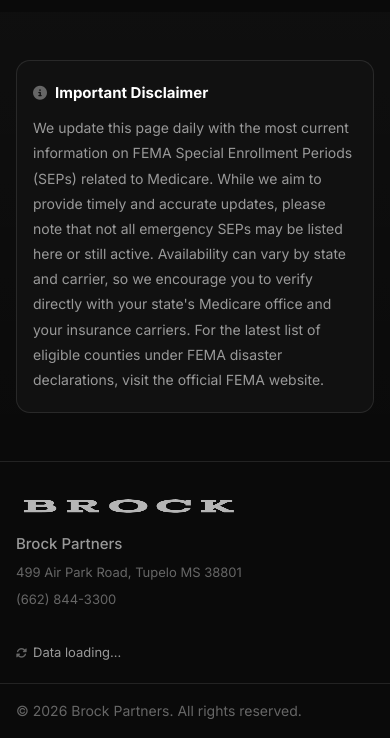
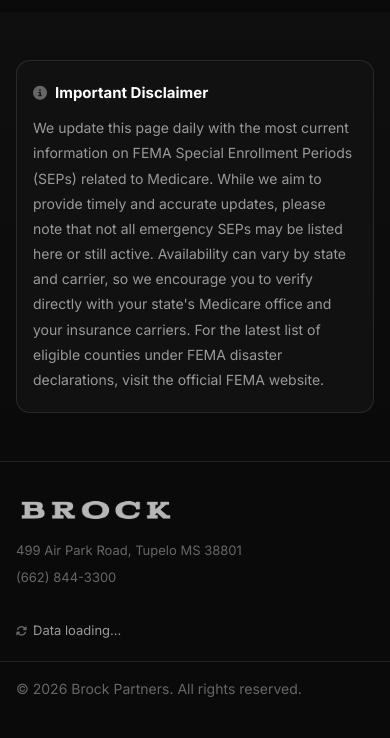
Before and after one commit to BBI-Vibe-Bros/brock-dst-sep-tool, a website: page index.html in a window 390 px wide. Shown: the part 1060-1798 px from the top of the page. After the commit the page ends 1776 px from the top, so only its background shows below. Drawn offline with nearby package versions, Linux system fonts and the light colour scheme; no server answers.

Commit message:
Fix sticky search mobile overflow, footer logo aspect ratio, remove header border

```diff
--- a/index.html
+++ b/index.html
@@ -175,7 +175,6 @@
             <div class="footer-main">
                 <div class="footer-brand">
                     <img src="public/BROCK logo white.png" alt="BROCK" class="footer-logo">
-                    <p>Brock Partners</p>
                     <span>499 Air Park Road, Tupelo MS 38801</span>
                     <span>(662) 844-3300</span>
                 </div>
--- a/style.css
+++ b/style.css
@@ -908,8 +908,8 @@ img {
 }
 
 .footer-logo {
-    height: 24px;
-    width: auto;
+    height: auto;
+    width: 160px;
     opacity: 0.7;
     margin-bottom: 8px;
 }
```
